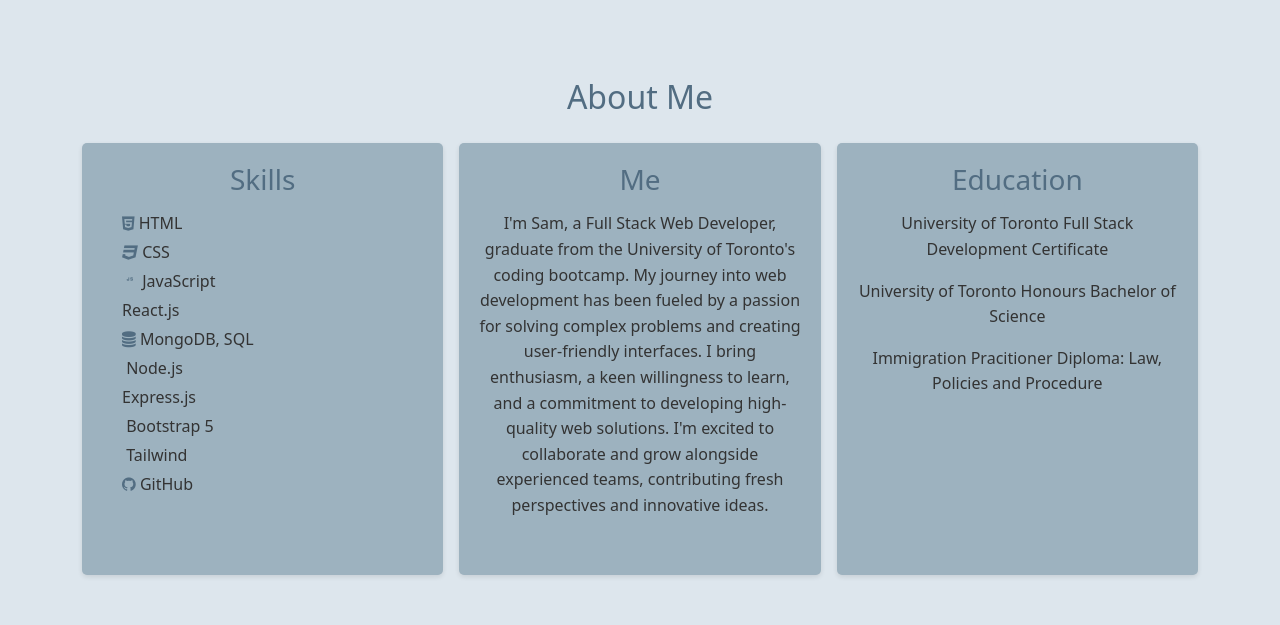
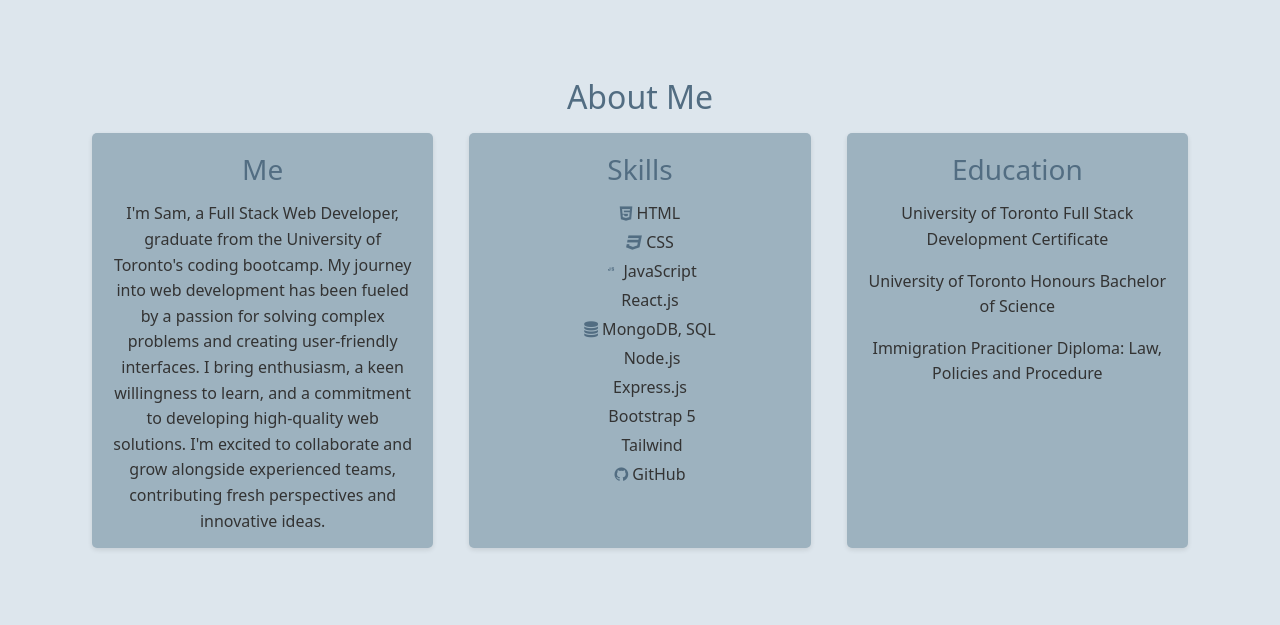
Before and after one commit to SanyamSamS/Portfolio.v2, a React (Vite) app: page / in a window 1280 px wide. Shown: the part 940-1565 px from the top of the page. Built offline with nearby package versions, Linux system fonts and the light colour scheme; some icons are missing.

Commit message:
adjusted box appearance

```diff
--- a/src/components/About/About.css
+++ b/src/components/About/About.css
@@ -22,7 +22,7 @@
 .skill-list {
   list-style-type: none;
   padding: 0;
-  text-align: left;
+  text-align: center;
 }
 
 .skill-list li {
@@ -41,12 +41,12 @@
 
 .info-box {
   padding: 20px;
-  margin: 10px 0;
+  margin: 0px 10px;
   background-color: var(--color-bg-box);
   border-radius: 5px;
   box-shadow: 0 2px 5px rgba(0,0,0,0.1);
   flex-grow: 1;
-  height: 100%;
+  height: 95%;
 }
 
 .info-box h3 {
--- a/src/components/About/About.jsx
+++ b/src/components/About/About.jsx
@@ -1,6 +1,5 @@
 import '../../App.css';
 import './About.css';
-import jsIcon from '../../assets/img/js-icon.png';
 
 export const About = () => {
 
@@ -11,7 +10,7 @@ export const About = () => {
         <div className="row gx-3">
 
           {/* Skills Box */}
-          <div className="col-lg-4 col-md-4 col-sm-12">
+          <div className="col-lg-4 col-md-4 col-sm-12 order-2">
             <div className="info-box">
               <h3>Skills</h3>
               <ul className='skill-list'>
@@ -30,7 +29,7 @@ export const About = () => {
           </div>
 
           {/* Me Box */}
-          <div className="col-lg-4 col-md-4 col-sm-12">
+          <div className="col-lg-4 col-md-4 col-sm-12 order-1">
             <div className="info-box">
               <h3>Me</h3>
               <p>I'm Sam, a Full Stack Web Developer, graduate from the University of Toronto's coding bootcamp. My journey into web development has been fueled by a passion for solving complex problems and creating user-friendly interfaces. I bring enthusiasm, a keen willingness to learn, and a commitment to developing high-quality web solutions. I'm excited to collaborate and grow alongside experienced teams, contributing fresh perspectives and innovative ideas. </p>
@@ -38,7 +37,7 @@ export const About = () => {
           </div>
 
           {/* Education Box */}
-          <div className="col-lg-4 col-md-4 col-sm-12">
+          <div className="col-lg-4 col-md-4 col-sm-12 order-3">
             <div className="info-box">
               <h3>Education</h3>
               <p>University of Toronto Full Stack Development Certificate</p>
```
